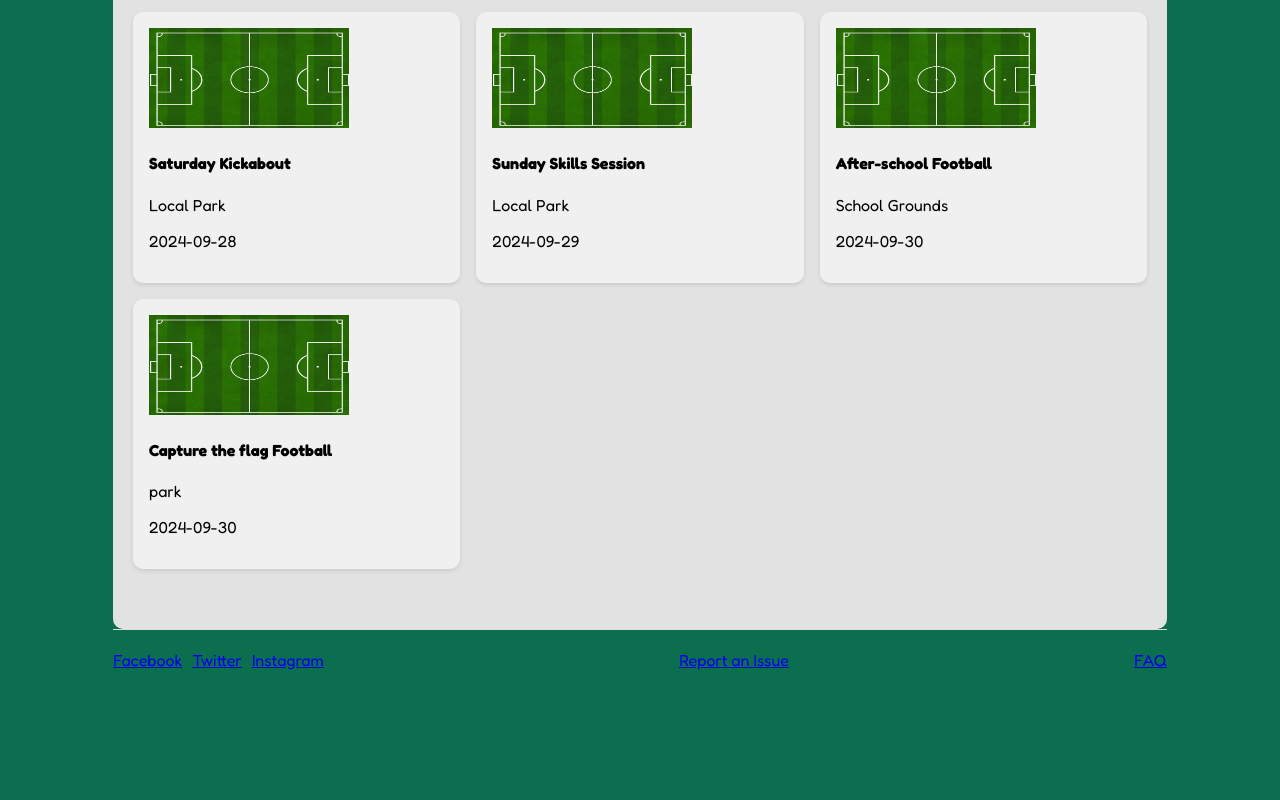
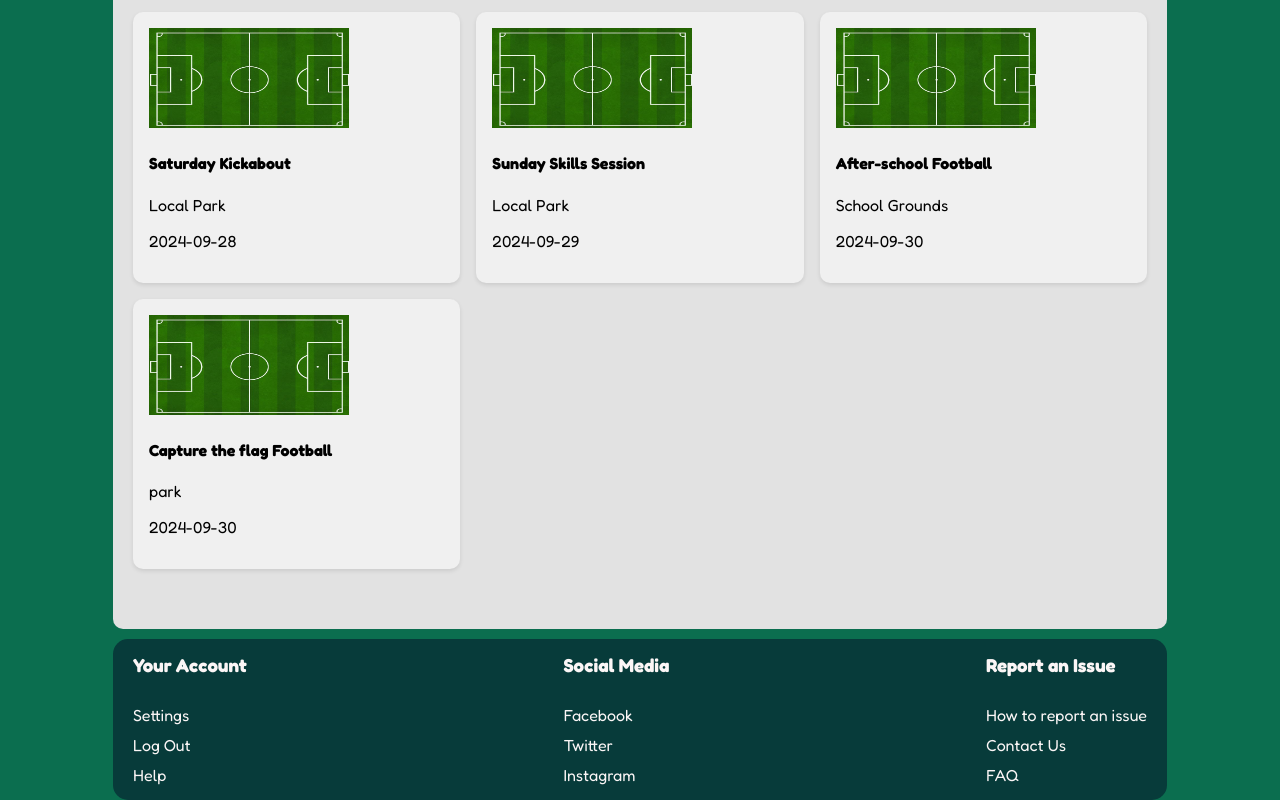
Before and after one commit to SchoolOfCode/final-project-final-destination, a Next.js app: page / in a window 1280 px wide. Shown: the part 783-1583 px from the top of the page. Before the commit the page ends 1473 px from the top, so only its background shows below. Built offline with nearby package versions, Linux system fonts and the light colour scheme.

Commit message:
footer styled

```diff
--- a/app/src/components/Footer/Footer.jsx
+++ b/app/src/components/Footer/Footer.jsx
@@ -4,17 +4,25 @@ import styles from "./Footer.module.css";
 export default function Footer() {
   return (
     <footer className={styles.footer}>
+      <div className={styles.account}>
+        <h3>Your Account</h3>
+        <a href="#">Settings</a>
+        <a href="#">Log Out</a>
+        <a href="#">Help</a>
+      </div>
       <div className={styles.socialMedia}>
+        <h3>Social Media</h3>
         <a href="#facebook">Facebook</a>
         <a href="#twitter">Twitter</a>
         <a href="#instagram">Instagram</a>
       </div>
-      <a href="#report" className={styles.report}>
-        Report an Issue
-      </a>
-      <a href="#faq" className={styles.faq}>
-        FAQ
-      </a>
+      <div className={styles.report}>
+        <h3>Report an Issue</h3>
+        <a href="#report" >How to report an issue</a>
+        <a href="#">Contact Us</a>
+        <a href="#faq" className={styles.faq}>FAQ</a>
+      </div>
+
     </footer>
   );
 }
--- a/app/src/components/Footer/Footer.module.css
+++ b/app/src/components/Footer/Footer.module.css
@@ -3,8 +3,29 @@
   justify-content: space-between;
   align-items: center;
   padding: 20px 0;
-  border-top: 1px solid #ddd;
+  color: rgb(251, 246, 246);
+  background-color: #073b3a;
+  padding: 15px 20px 15px;
+  margin: 10px 0px 20px;
+  border-radius: 15px;
 }
+
 .socialMedia a {
   margin-right: 10px;
 }
+
+.footer h3 {
+  margin-top: 0;
+}
+
+.footer a {
+  display: flex;
+  flex-direction: column;
+  padding-top: 10px;
+  text-decoration: none;
+  color: inherit;
+}
+
+.footer a:hover {
+  color: rgb(85, 87, 87);
+}
```
